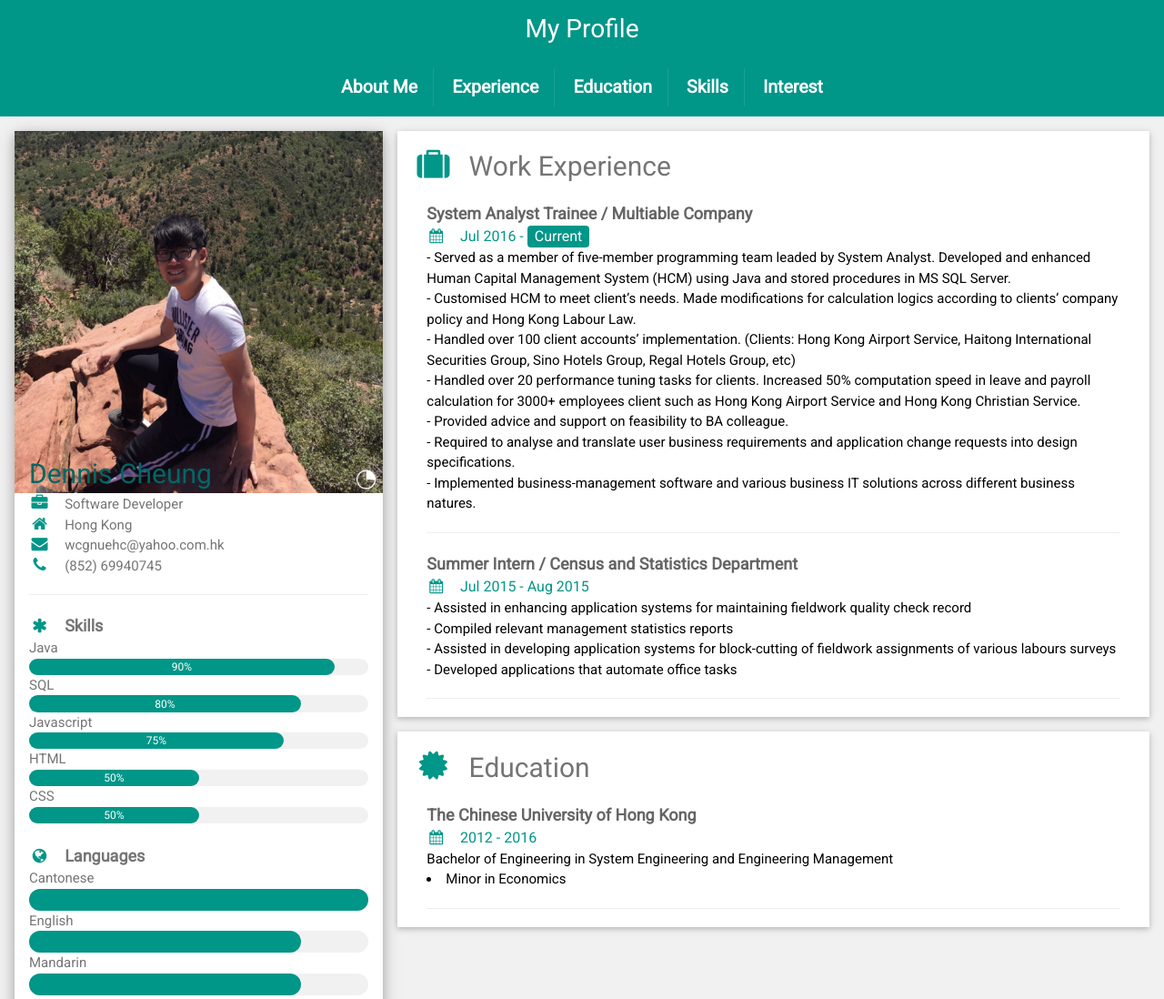
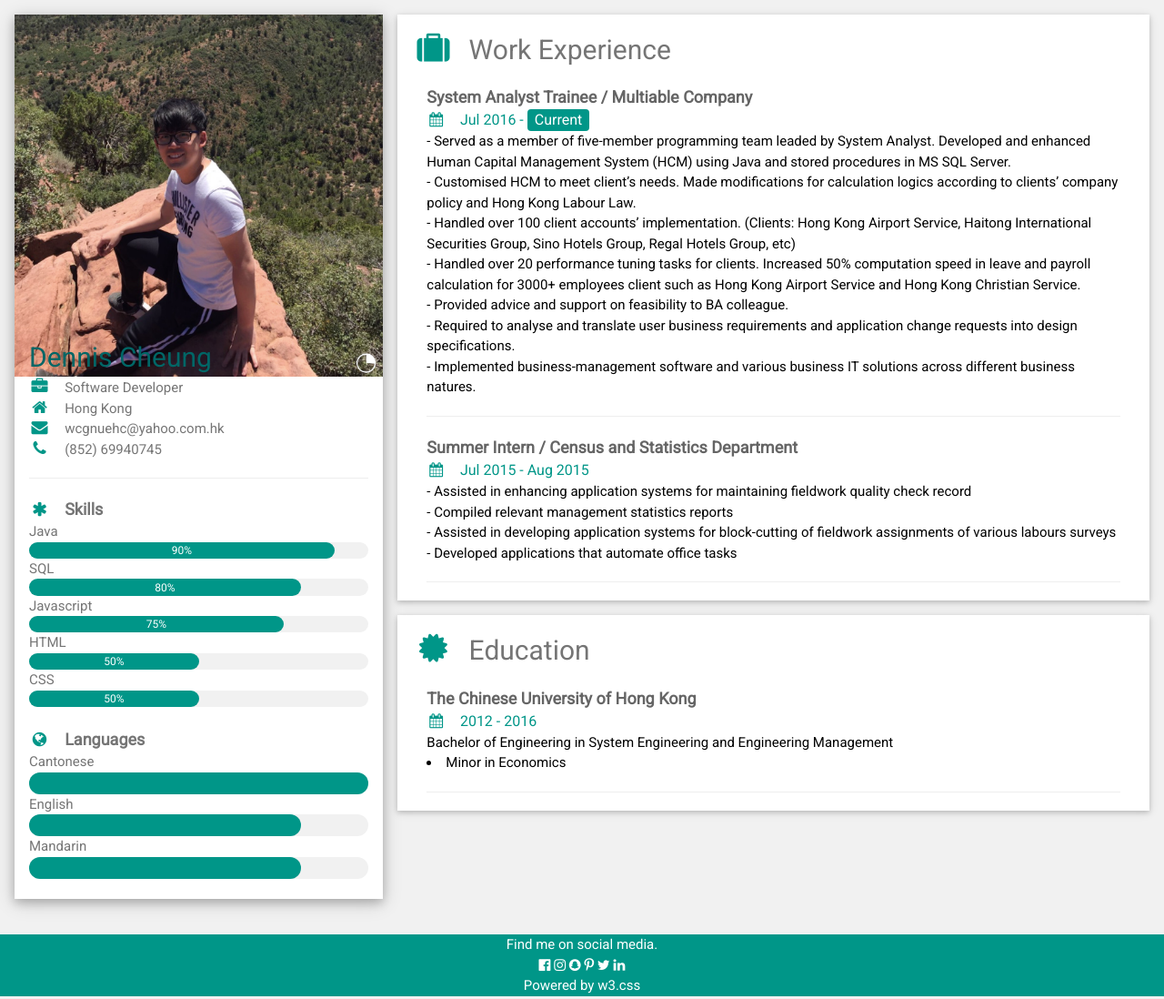
Before and after one commit to dennis199441/blog, a plain HTML site: page index.html in a window 1280 px wide. Shown: the top 1098 px of the page at 91% size. Drawn offline with nearby package versions, Linux system fonts and the light colour scheme; a web font is replaced by a local one.

Commit message:
modification

```diff
--- a/index.html
+++ b/index.html
@@ -17,40 +17,6 @@
     </style>
 </head>
 <body class="w3-light-grey">
-
-<div id="outer-wrap">
-<div id="inner-wrap">
-
-    <header id="top" role="banner">
-        <div class="block">
-            <h1 class="block-title">My Profile</h1>
-            <a class="nav-btn" id="nav-open-btn" href="#nav">Navigation</a>
-        </div>
-    </header>
-
-    <nav id="nav" role="navigation">
-        <div class="block">
-            <h2 class="block-title">Chapters</h2>
-            <ul>
-                <li class="is-active">
-                    <a id="nav-aboutme" style="color:white;font-size: 1.3em;" href="#">About Me</a>
-                </li>
-                <li>
-                    <a id="nav-experience" style="color:white;font-size: 1.3em;" href="#">Experience</a>
-                </li>
-                <li>
-                    <a id="nav-education" style="color:white;font-size: 1.3em;" href="#">Education</a>
-                </li>
-                <li>
-                    <a id="nav-skills" style="color:white;font-size: 1.3em;" href="#">Skills</a>
-                </li>
-                <li>
-                    <a id="nav-interest" style="color:white;font-size: 1.3em;" href="#">Interest</a>
-                </li>
-            </ul>
-            <a class="close-btn" id="nav-close-btn" href="#top">Return to Content</a>
-        </div>
-    </nav>
 
     <!-- Page Container -->
     <div class="w3-content w3-margin-top" style="max-width:1400px;">
@@ -179,10 +145,6 @@
         <i class="fa fa-linkedin w3-hover-opacity"></i>
         <p>Powered by <a href="https://www.w3schools.com/w3css/default.asp" target="_blank">w3.css</a></p>
     </footer>
-</div>
-<!--/#inner-wrap-->
-</div>
-<!--/#outer-wrap-->
 
     <script src="asset/js/index.js"></script>
 </body>
```
